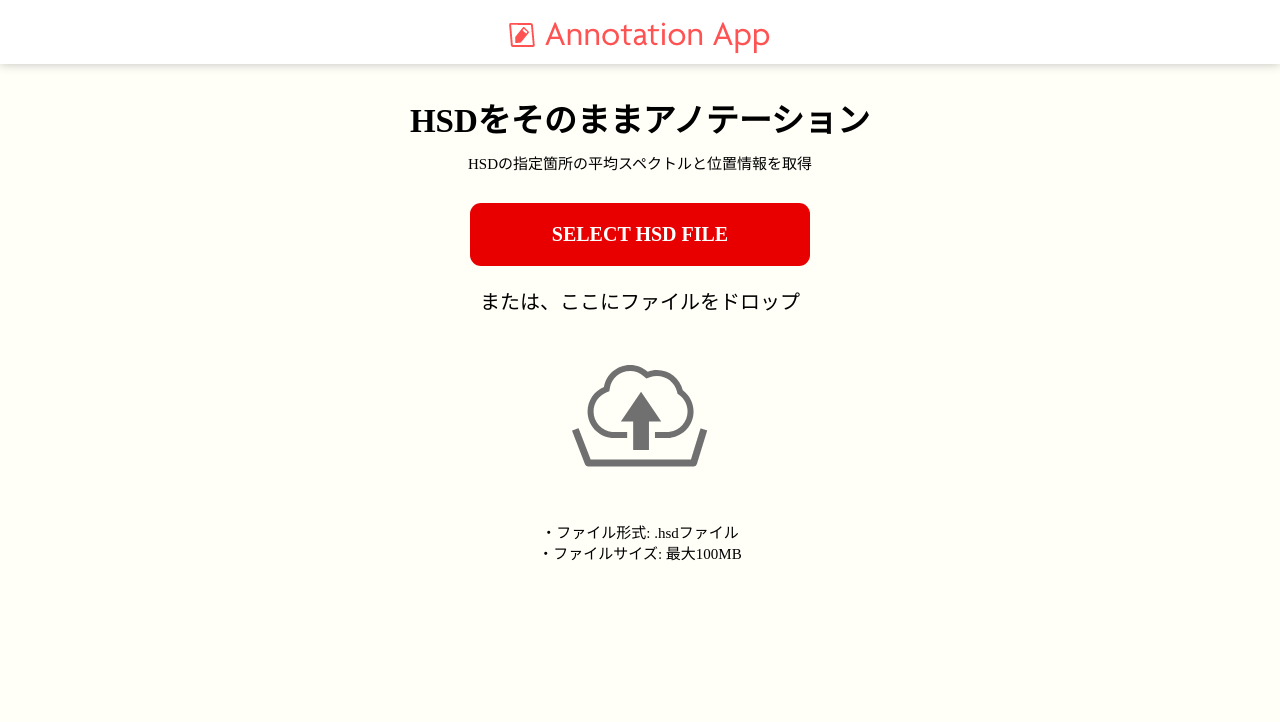
After one commit to yuikob/hackathon, a Django app: page /upload in a window 1280 px wide. The commit adds this page. Shown: the top 722 px of the page. Run offline with Django 3.2, Linux system fonts and the light colour scheme.

Commit message:
htmlの追加（デザインあり） url等の細かい修正

```diff
--- a/pochi/static/css/pochi.css
+++ b/pochi/static/css/pochi.css
@@ -1,3 +1,135 @@
-.aka {
-    color: red;
+body {
+  margin: 0;
+  background-color: #fffef7;
 }
+header {
+  z-index: 1000;
+  height: 64px;
+  position: absolute;
+  top: 0px;
+  background-color: rgb(255, 255, 255);
+  width: 100vw;
+  box-shadow: 0px 0px 10px 0px rgba(0, 0, 0, 0.25);
+}
+.text-center {
+  text-align: center;
+}
+.logo-position {
+  position: relative;
+  top: 20px;
+}
+.logo-position2 {
+  position: absolute;
+  top: 20px;
+  margin-left: 20px;
+}
+.main {
+  display: flex;
+  height: 100%;
+  margin-top: 64px;
+  overflow: hidden;
+}
+.head-copy {
+  padding-top: 30px;
+  font-size: 33px;
+  font-weight: bold;
+}
+.sub-copy {
+  padding: 10px;
+  font-size: 15px;
+}
+.red-button-big {
+  font-size: 20px;
+  font-weight: bold;
+  color: #fff;
+  margin: 20px auto;
+  width: 300px;
+  padding: 20px;
+  border: #e80000;
+  background: #e80000;
+  border-radius: 11px;
+}
+.red-button-next {
+  font-size: 20px;
+  font-weight: bold;
+  margin-bottom: 20px;
+  color: #fff;
+  width: 100px;
+  padding: 20px;
+  background: #e80000;
+  border-radius: 5px;
+}
+a:hover {
+  text-decoration: none;
+}
+a {
+  text-decoration: none;
+}
+.bottom {
+  padding: 80px;
+}
+.discription {
+  font-size: 20px;
+}
+.discription2 {
+  font-size: 15px;
+}
+.upload-icon {
+  margin: 50px auto;
+}
+footer {
+  position: fixed;
+  left: 0;
+  right: 0;
+  z-index: 100;
+  bottom: 0;
+  background: #fff;
+  padding: 8px 10px;
+  font-size: 12px;
+}
+.workspace {
+  text-align: center;
+  height: 100%;
+  -webkit-box-sizing: border-box;
+  box-sizing: border-box;
+  -ms-flex: 1 1;
+  flex: 1 1;
+  overflow-y: auto;
+  overflow-x: hidden;
+  position: relative;
+}
+ul {
+  padding: 0;
+}
+li {
+  list-style: none;
+}
+.hyper-annotation {
+  padding: 100px;
+}
+.sidebar {
+  display: flex;
+  padding: 0 30px;
+  background: #fff;
+  height: 700px;
+  border-left: 1px solid rgba(158, 158, 158, 0.2);
+  position: relative;
+  z-index: 10;
+}
+.group-box {
+  padding: 0;
+  width: 212px;
+  height: 38px;
+  border: 1px solid #333;
+  border-radius: 5px;
+  background: #fff;
+  z-index: 100;
+}
+.tag {
+  text-align: center;
+  padding: 10px;
+  margin-top: 5px;
+}
+.display_none {
+  display: none;
+}
--- a/pochi/static/js/uploader.js
+++ b/pochi/static/js/uploader.js
@@ -76,10 +76,9 @@ function sendHSD(file) {
             responseType: 'json'
         }
     ).then((response) => {
-        // console.log(response)
         if (response.data.status == 'success') {
             console.log('成功しました')
-            window.location.href = window.location.href.replace('test', 'annotation')
+            window.location.href = window.location.href.replace('upload', 'annotation')
         }
         else {
             alert('送信されたデータに誤りがあります')
--- a/pochi/templates/pochi1.html
+++ b/pochi/templates/pochi.html
@@ -11,13 +11,17 @@
 
     {% block extra_head %}{% endblock %}
 
-
 </head>
 
 <body>
-    <p class="aka">こんにちは</p>
+    <header>
+        <div class="text-center">
+            <img class="logo-position" src="/static/img/logo1.png">
+        </div>
+    </header>
 
     {% block upload_content %}{% endblock %}
+
     <script src="{% static 'js/pochi.js' %}"></script>
 </body>
 
--- /dev/null
+++ b/pochi/templates/upload.html
@@ -0,0 +1,29 @@
+{% extends "pochi.html" %}
+{% load static %}
+
+{% block extra_head %}
+<script src="{% static 'js/package/vue.global.prod.js' %}"></script>
+{% endblock %}
+
+{% block upload_content %}
+<div class="main">
+    <div class="workspace">
+        <div class="head-copy">HSDをそのままアノテーション</div>
+        <div class="sub-copy">HSDの指定箇所の平均スペクトルと位置情報を取得</div>
+        <div id='ImgBeforeUpload' class="red-button-big">SELECT HSD FILE</div>
+        <div class="discription">または、ここにファイルをドロップ</div>
+        <div id="uploadHere" class="upload-icon"><img src="/static/img/upload-icon.png"> </div>
+        <div class="discription2">・ファイル形式: .hsdファイル<br/>
+            ・ファイルサイズ: 最大100MB</div>
+
+        {% csrf_token %}
+        <input id="uploadFile" type="file" accept=".hsd" style="display:none;" required>
+
+        <div class="bottom"></div>
+    </div>
+</div>
+
+<script src="{% static 'js/uploader.js' %}"></script>
+<script src="{% static 'js/package/axios.min.js' %}"></script>
+
+{% endblock %}
--- a/pochi/urls.py
+++ b/pochi/urls.py
@@ -1,16 +1,16 @@
 from django.urls import path
 from . import views
-from pochi.views import TestView, AnnotationView, get_pochi_info
+from pochi.views import UploadView, AnnotationView, get_pochi_info
 
 from django.shortcuts import render
 from django.views.generic import TemplateView
 
 urlpatterns = [
-    path('pochi1', TemplateView.as_view(template_name='pochi1.html'), name="pochi1"),
-    path('pochi2', TemplateView.as_view(template_name='pochi2.html'), name="pochi2"),
-    path('pochi3', TemplateView.as_view(template_name='pochi3.html'), name="pochi3"),
+    # path('pochi', TemplateView.as_view(template_name='pochi.html'), name="pochi"),
+    # path('pochi2', TemplateView.as_view(template_name='pochi2.html'), name="pochi2"),
+    # path('pochi3', TemplateView.as_view(template_name='pochi3.html'), name="pochi3"),
 
-    path('test', TestView.as_view(), name="test"),
+    path('upload', UploadView.as_view(), name="upload"),
     path('annotation', AnnotationView.as_view(), name="annotation"),
     path('info/', get_pochi_info, name="info"),
 ]
--- a/pochi/views.py
+++ b/pochi/views.py
@@ -19,10 +19,10 @@ import numpy as np
 from io import BytesIO
 
 # Create your views here.
-class TestView(TemplateView):
+class UploadView(TemplateView):
     # HSDアップロード処理
 
-    template_name = "test.html"
+    template_name = "upload.html"
 
     def post(self, request, *args, **kwargs):
         """POSTリクエストに対する処理
```
Also changed, not shown: pochi/analysis_tools/hsd_tools.py (+6 -6 lines), pochi/static/js/annotation.js (+4 -2 lines), pochi/templates/annotation.html (+16 -6 lines), pochi/templates/test.html (deleted, +0 -25 lines), pochi/static/img/logo1.png (added), pochi/static/img/sample-img.png (added), pochi/static/img/upload-icon.png (added).
